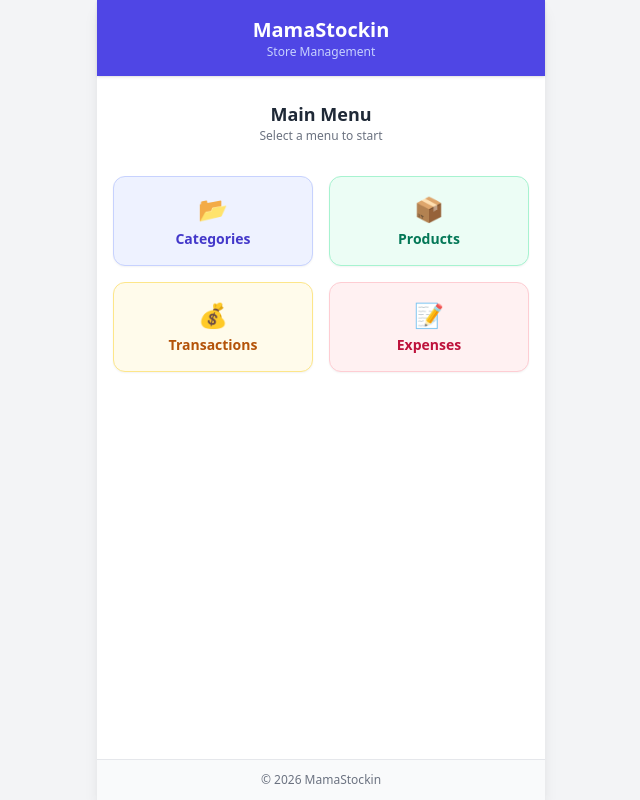
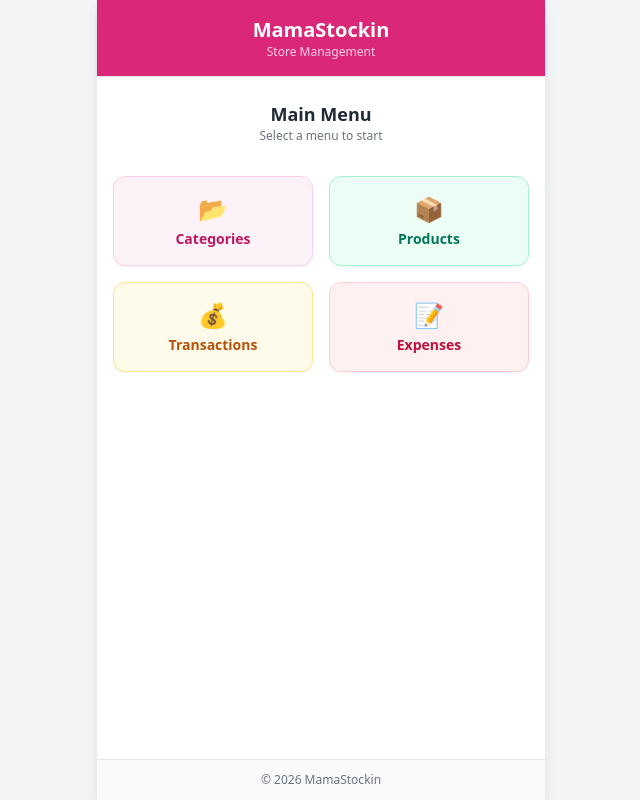
Before and after one commit to abindacarmo/mama-stockin, a Django app: page / in a window 1280 px wide. Shown: the whole page, without its empty margins (319-959 px from the left). Run offline with Django 5.2, Linux system fonts and the light colour scheme; some libraries are stand-ins or nearby versions.

Commit message:
Change theme accent color to pink

```diff
--- a/store/templates/store/base.html
+++ b/store/templates/store/base.html
@@ -10,9 +10,9 @@
 <body class="bg-gray-100 text-gray-900 font-sans">
     <div class="max-w-md mx-auto min-h-screen bg-white shadow-lg flex flex-col">
         <!-- Header -->
-        <header class="bg-indigo-600 text-white p-4 shadow">
+        <header class="bg-pink-600 text-white p-4 shadow">
             <h1 class="text-xl font-bold text-center">MamaStockin</h1>
-            <p class="text-xs text-indigo-200 text-center">Store Management</p>
+            <p class="text-xs text-pink-200 text-center">Store Management</p>
         </header>
 
         <!-- Main Content -->
--- a/store/templates/store/home.html
+++ b/store/templates/store/home.html
@@ -12,9 +12,9 @@
     <!-- Menu Buttons Grid -->
     <div class="grid grid-cols-2 gap-4">
         <!-- Categories -->
-        <a href="{% url 'category_list' %}" class="bg-indigo-50 hover:bg-indigo-100 border border-indigo-200 p-4 rounded-xl flex flex-col items-center justify-center text-center transition shadow-sm">
+        <a href="{% url 'category_list' %}" class="bg-pink-50 hover:bg-pink-100 border border-pink-200 p-4 rounded-xl flex flex-col items-center justify-center text-center transition shadow-sm">
             <span class="text-2xl mb-1">📂</span>
-            <span class="font-semibold text-indigo-700 text-sm">Categories</span>
+            <span class="font-semibold text-pink-700 text-sm">Categories</span>
         </a>
 
         <!-- Products -->
```
